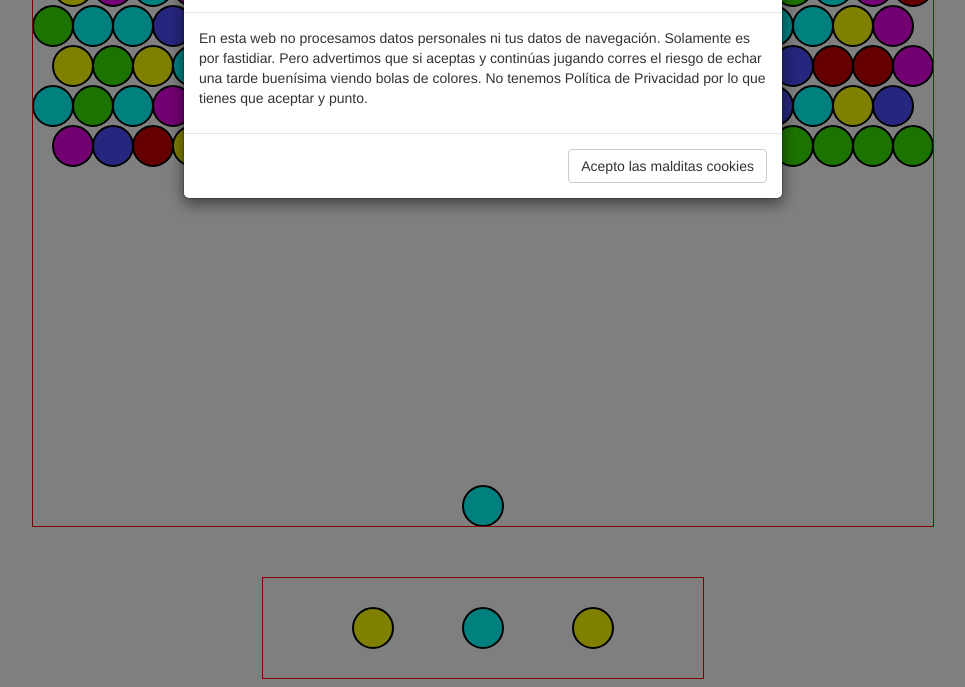
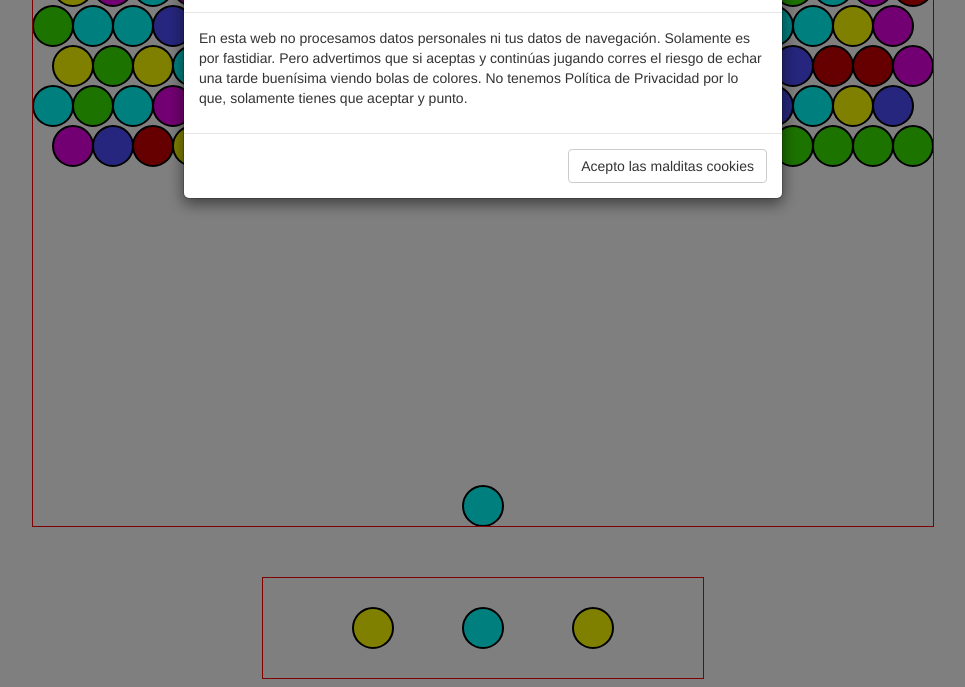
Before and after one commit to CarlosHerrera4/Bubble-Shooter-Game, a plain HTML site: page index.html in a window 1280 px wide. Shown: the part 75-762 px from the top of the page, without its empty margins (157-1122 px from the left). Drawn offline with nearby package versions, Linux system fonts and the light colour scheme.

Commit message:
update cookie modal content

```diff
--- a/index.html
+++ b/index.html
@@ -29,7 +29,7 @@
                     <p>
                          En esta web no procesamos datos personales ni tus datos de navegación. Solamente es por fastidiar. Pero advertimos que si
                          aceptas y continúas jugando corres el riesgo de echar una tarde buenísima viendo bolas de colores.
-                         No tenemos Política de Privacidad por lo que tienes que aceptar y punto.
+                         No tenemos Política de Privacidad por lo que, solamente tienes que aceptar y punto.
 
                     </p>
                 </div>
```
